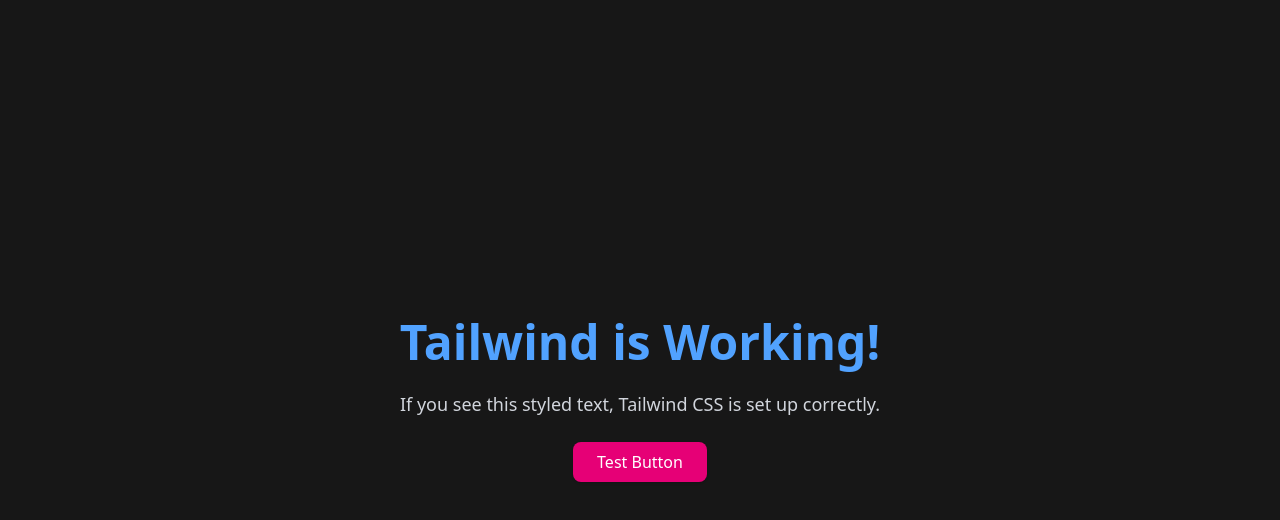
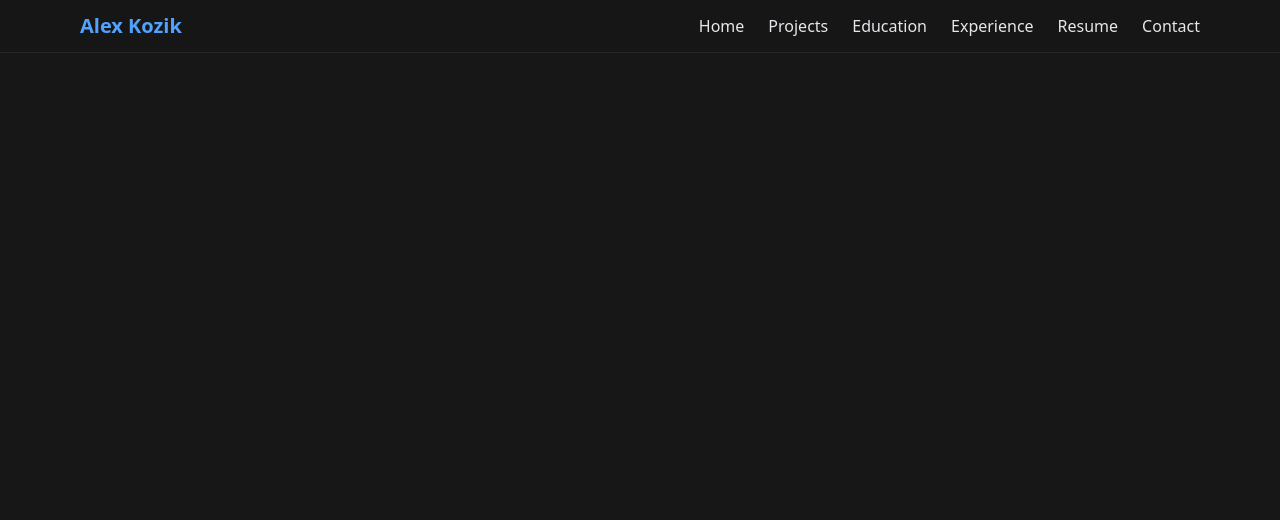
Before and after one commit to LambdaAK/Alex-Kozik-Portfolio, a React (Vite) app: page / in a window 1280 px wide. Shown: the top 520 px of the page. Built offline with nearby package versions, Linux system fonts and the light colour scheme.

Commit message:
Added navbar

```diff
--- a/src/App.tsx
+++ b/src/App.tsx
@@ -1,11 +1,13 @@
 import './App.css'
+import Navbar from './Navbar';
 
 function App() {
   return (
-    <div className="min-h-screen bg-neutral-900 flex flex-col items-center justify-center gap-6">
-      <h1 className="text-5xl font-extrabold text-blue-400">Tailwind is Working!</h1>
-      <p className="text-lg text-gray-300">If you see this styled text, Tailwind CSS is set up correctly.</p>
-      <button className="px-6 py-2 bg-pink-600 text-white rounded-lg shadow hover:bg-pink-700 transition">Test Button</button>
+    <div className="min-h-screen bg-neutral-900 text-white">
+      <Navbar />
+      <main className="max-w-6xl mx-auto px-4 py-8">
+        {/* Main content will go here */}
+      </main>
     </div>
   );
 }
--- /dev/null
+++ b/src/Navbar.tsx
@@ -0,0 +1,92 @@
+import React, { useState, useRef, useEffect } from 'react';
+
+const navLinks = [
+  { name: 'Home', href: '#' },
+  { name: 'Projects', href: '#' },
+  { name: 'Education', href: '#' },
+  { name: 'Experience', href: '#' },
+  { name: 'Resume', href: '#' },
+  { name: 'Contact', href: '#' },
+];
+
+const Navbar: React.FC = () => {
+  const [menuOpen, setMenuOpen] = useState(false);
+  const menuRef = useRef<HTMLDivElement>(null);
+
+  // Close dropdown when clicking outside
+  useEffect(() => {
+    function handleClickOutside(event: MouseEvent) {
+      if (menuRef.current && !menuRef.current.contains(event.target as Node)) {
+        setMenuOpen(false);
+      }
+    }
+    if (menuOpen) {
+      document.addEventListener('mousedown', handleClickOutside);
+    } else {
+      document.removeEventListener('mousedown', handleClickOutside);
+    }
+    return () => {
+      document.removeEventListener('mousedown', handleClickOutside);
+    };
+  }, [menuOpen]);
+
+  return (
+    <nav className="sticky top-0 z-50 w-full bg-neutral-900/90 backdrop-blur border-b border-neutral-800">
+      <div className="max-w-6xl mx-auto px-4 py-3 flex items-center justify-between">
+        <span className="text-xl font-bold text-blue-400">Alex Kozik</span>
+        <div className="hidden md:flex gap-6">
+          {navLinks.map((link) => (
+            <a
+              key={link.name}
+              href={link.href}
+              className="text-gray-200 hover:text-blue-400 transition font-medium"
+            >
+              {link.name}
+            </a>
+          ))}
+        </div>
+        {/* Hamburger for mobile */}
+        <button
+          className="md:hidden p-2 rounded hover:bg-neutral-800 transition"
+          aria-label="Open menu"
+          onClick={() => setMenuOpen((open) => !open)}
+        >
+          <svg className="w-6 h-6 text-gray-200" fill="none" stroke="currentColor" strokeWidth="2" viewBox="0 0 24 24">
+            <path strokeLinecap="round" strokeLinejoin="round" d="M4 6h16M4 12h16M4 18h16" />
+          </svg>
+        </button>
+      </div>
+      {/* Dropdown menu for mobile */}
+      {menuOpen && (
+        <div
+          ref={menuRef}
+          className="md:hidden absolute left-0 top-0 w-full bg-neutral-900 border-b border-neutral-800 shadow-lg animate-dropdown"
+        >
+          <div className="flex flex-col gap-4 px-6 py-6">
+            {navLinks.map((link) => (
+              <a
+                key={link.name}
+                href={link.href}
+                className="text-gray-200 hover:text-blue-400 transition font-medium text-lg"
+                onClick={() => setMenuOpen(false)}
+              >
+                {link.name}
+              </a>
+            ))}
+          </div>
+        </div>
+      )}
+      <style>{`
+        @keyframes dropdown {
+          0% { transform: translateY(-100%); opacity: 0; }
+          100% { transform: translateY(0); opacity: 1; }
+        }
+        .animate-dropdown {
+          animation: dropdown 0.25s ease;
+        }
+      `}</style>
+    </nav>
+  );
+};
+
+export default Navbar;
```
